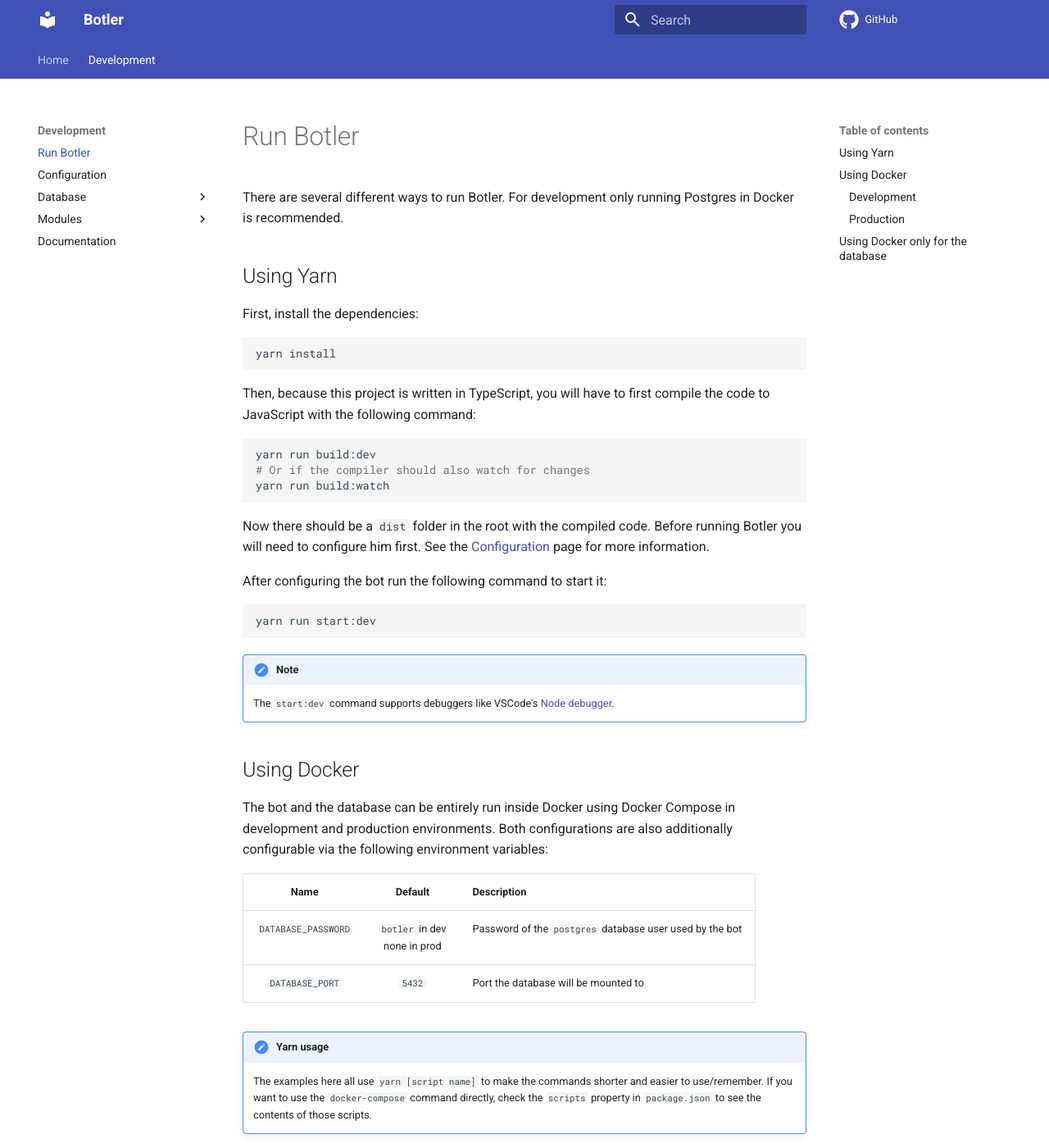
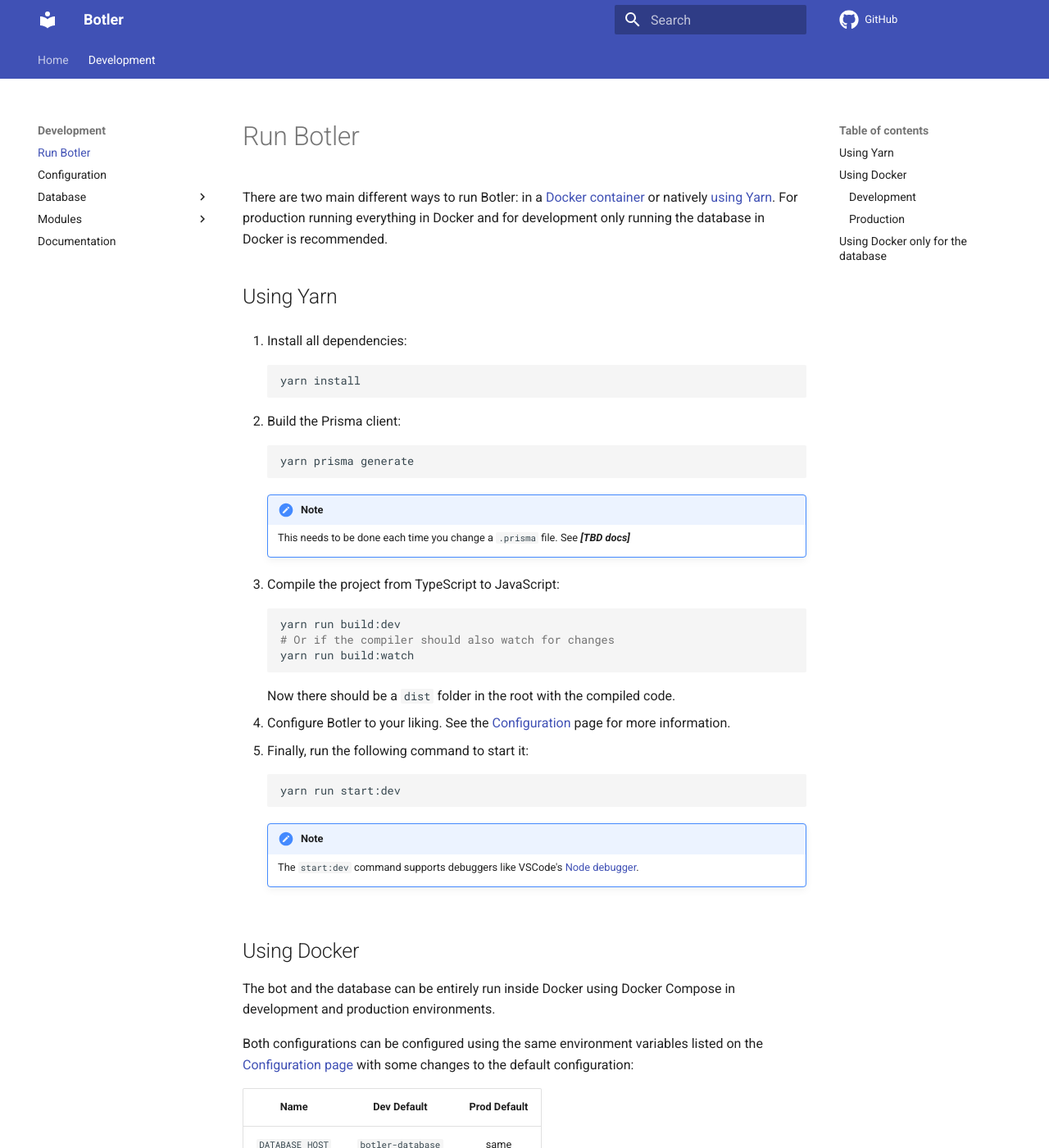
Before and after one commit to Botler-Dev/Botler, an MkDocs documentation site: the page built from docs/Development/Run-Botler.md, in a window 1280 px wide and 1400 px high. Shown: the whole window at 82% size. Built offline with MkDocs 1.6.1 and Material for MkDocs 9.7.7, drawn with Linux system fonts in a browser that asks for light colours; comment, search, counter and statistics services are not loaded; some of the changed text lies outside the part shown.

Commit message:
docs: update configure and run pages

````diff
--- a/docs/Development/Run-Botler.md
+++ b/docs/Development/Run-Botler.md
@@ -1,44 +1,57 @@
 # Run Botler
 
-There are several different ways to run Botler. For development only running Postgres in Docker is recommended.
+There are two main different ways to run Botler: in a [Docker container](#using-docker) or natively [using Yarn](#using-yarn). For production running everything in Docker and for development only running the database in Docker is recommended.
 
 ## Using Yarn
 
-First, install the dependencies:
+1. Install all dependencies:
 
-```shell
-yarn install
-```
+    ```shell
+    yarn install
+    ```
 
-Then, because this project is written in TypeScript, you will have to first compile the code to JavaScript with the following command:
+2. Build the Prisma client:
 
-```shell
-yarn run build:dev
-# Or if the compiler should also watch for changes
-yarn run build:watch
-```
+    ```shell
+    yarn prisma generate
+    ```
 
-Now there should be a `dist` folder in the root with the compiled code.
-Before running Botler you will need to configure him first. See the [Configuration](Configuration.md) page for more information.
+    !!! note
+        This needs to be done each time you change a `.prisma` file. See ***[TBD docs]***
 
-After configuring the bot run the following command to start it:
+3. Compile the project from TypeScript to JavaScript:
 
-```shell
-yarn run start:dev
-```
+    ```shell
+    yarn run build:dev
+    # Or if the compiler should also watch for changes
+    yarn run build:watch
+    ```
 
-!!! note
-    The `start:dev` command supports debuggers like VSCode's [Node debugger](https://code.visualstudio.com/docs/nodejs/nodejs-debugging#_launch-configuration-support-for-npm-and-other-tools).
+    Now there should be a `dist` folder in the root with the compiled code.
+
+4. Configure Botler to your liking. See the [Configuration](Configuration.md) page for more information.
+5. Finally, run the following command to start it:
+
+    ```shell
+    yarn run start:dev
+    ```
+
+    !!! note
+        The `start:dev` command supports debuggers like VSCode's [Node debugger](https://code.visualstudio.com/docs/nodejs/nodejs-debugging#_launch-configuration-support-for-npm-and-other-tools).
 
 ## Using Docker
 
 The bot and the database can be entirely run inside Docker using Docker Compose in development and production environments.
-Both configurations are also additionally configurable via the following environment variables:
 
-|        Name         |               Default               | Description                                              |
-| :-----------------: | :---------------------------------: | :------------------------------------------------------- |
-| `DATABASE_PASSWORD` | `botler` in dev <br /> none in prod | Password of the `postgres` database user used by the bot |
-|   `DATABASE_PORT`   |               `5432`                | Port the database will be mounted to                     |
+Both configurations can be configured using the same environment variables listed on the [Configuration page](Configuration.md) with some changes to the default configuration:
+
+|      Name       |    Dev Default    | Prod Default |
+| :-------------: | :---------------: | :----------: |
+| `DATABASE_HOST` | `botler-database` |     same     |
+|   `NODE_ENV`    |   `development`   | `production` |
+
+!!! attention "The `.env` file"
+    The `docker-compose` command automatically consumes `.env` files in its working directory. Depending on its content it could accidentally set `DATABASE_HOST` to not point at the database container.
 
 !!! note "Yarn usage"
     The examples here all use `yarn [script name]` to make the commands shorter and easier to use/remember. If you want to use the `docker-compose` command directly, check the `scripts` property in `package.json` to see the contents of those scripts.
@@ -66,7 +79,7 @@ It first builds the bot in the same environment as the development configuration
 but then copies the final build into the [`mhart/alpine-node:slim`](https://hub.docker.com/r/mhart/alpine-node/) image and starts the bot in production mode.
 Additionally, the bot like the database always restarts unless manually stopped.
 
-The command for the production configuration is just like the development command but needs some environment variables manually provided (Check out the [Docker Compose Docs](https://docs.docker.com/compose/environment-variables/)) and has a different script name.
+The command for the production configuration is just like the development command but needs some environment variables manually provided (Check out the [Docker Compose Docs](https://docs.docker.com/compose/environment-variables/) to see how) and has a different script name.
 
 ```shell
 yarn docker:prod up --detach --build
````
Also changed, not shown: docs/Development/Configuration.md (+25 -26 lines), 3 other files.
